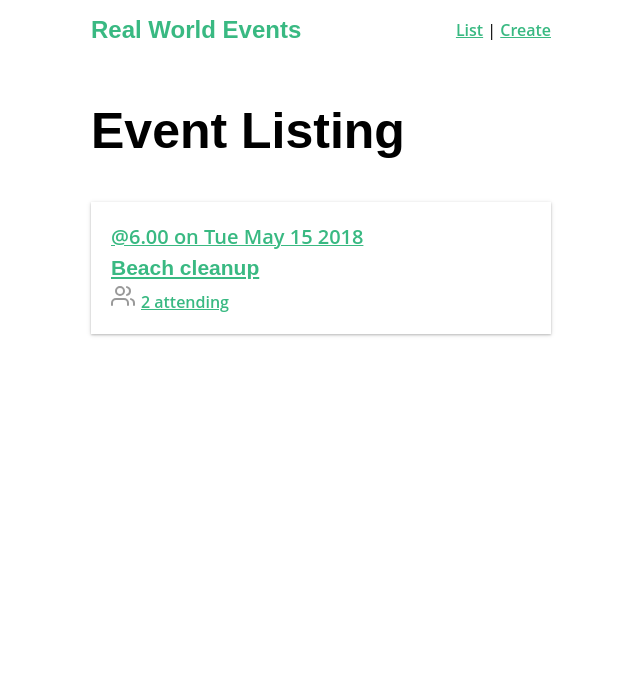
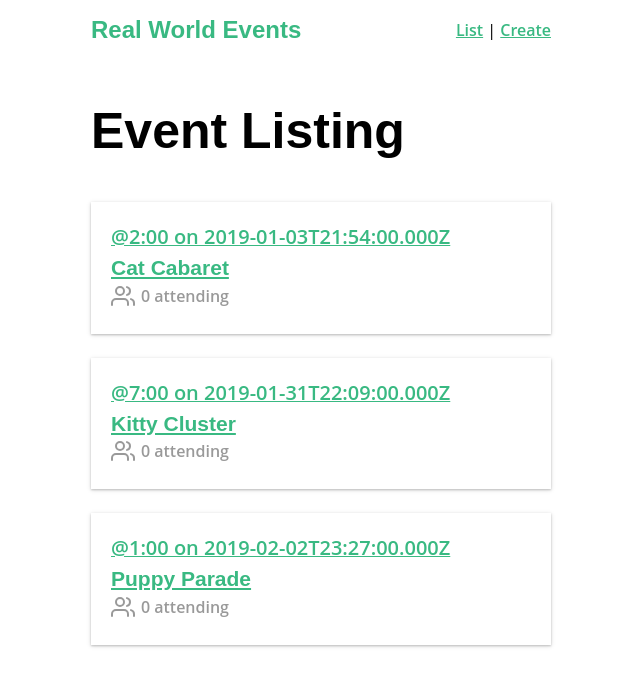
Before and after one commit to barein/vue-training, a Vue app: page / in a window 1280 px wide. Shown: the top 686 px of the page, without its empty margins (319-959 px from the left). Built offline with nearby package versions, Linux system fonts and the light colour scheme; data requests are answered from the project's data file.

Commit message:
Vuex state and getters OK

```diff
--- /dev/null
+++ b/db.json
@@ -0,0 +1,49 @@
+{
+  "events": [
+    {
+      "id": 5928101,
+      "user": {
+        "id": "abc123",
+        "name": "Adam"
+      },
+      "category": "animal welfare",
+      "organizer": "Adam",
+      "title": "Cat Cabaret",
+      "description": "Yay felines!",
+      "location": "Meow Town",
+      "date": "2019-01-03T21:54:00.000Z",
+      "time": "2:00",
+      "attendees": []
+    },
+    {
+      "id": 8419988,
+      "user": {
+        "id": "abc123",
+        "name": "Adam"
+      },
+      "category": "animal welfare",
+      "organizer": "Adam",
+      "title": "Kitty Cluster",
+      "description": "Yay cats!",
+      "location": "Catlandia",
+      "date": "2019-01-31T22:09:00.000Z",
+      "time": "7:00",
+      "attendees": []
+    },
+    {
+      "id": 4582797,
+      "user": {
+        "id": "abc123",
+        "name": "Adam"
+      },
+      "category": "animal welfare",
+      "organizer": "Adam",
+      "title": "Puppy Parade",
+      "description": "Yay pups!",
+      "location": "Puptown ",
+      "date": "2019-02-02T23:27:00.000Z",
+      "time": "1:00",
+      "attendees": []
+    }
+  ]
+}
--- a/package.json
+++ b/package.json
@@ -8,11 +8,14 @@
     "lint": "vue-cli-service lint"
   },
   "dependencies": {
+    "axios": "^0.19.0",
+    "json-server": "^0.15.0",
     "vue": "^2.6.10",
     "vue-router": "^3.0.3",
     "vuex": "^3.0.1"
   },
   "devDependencies": {
+    "@vue/cli-plugin-babel": "^3.8.0",
     "@vue/cli-plugin-eslint": "^3.8.0",
     "@vue/cli-service": "^3.8.0",
     "@vue/eslint-config-prettier": "^4.0.1",
--- a/src/components/BaseIcon.vue
+++ b/src/components/BaseIcon.vue
@@ -2,8 +2,8 @@
   <div class="icon-wrapper">
     <svg class="icon" :width="width" :height="height">
       <use v-bind="{ 'xlink:href': '/feather-sprite.svg#' + name }" />
-      // notice +name here
     </svg>
+    <slot></slot>
   </div>
 </template>
 
--- a/src/components/EventCard.vue
+++ b/src/components/EventCard.vue
@@ -1,25 +1,20 @@
 <template>
-  <router-link :to="{ name: 'event-show', params: { id: '1' } }">
+  <router-link :to="{ name: 'event-show', params: { id: event.id } }">
     <div class="event-card -shadow">
       <span class="eyebrow">@{{ event.time }} on {{ event.date }}</span>
       <h4 class="title">{{ event.title }}</h4>
-      <BaseIcon name="users"></BaseIcon><span>{{ event.attendees.length }} attending</span>
+      <BaseIcon name="users">{{ event.attendees.length }} attending</BaseIcon>
     </div>
   </router-link>
 </template>
 
 <script>
 export default {
+  props: {
+    event: Object
+  },
   data() {
-    return {
-      event: {
-        id: 1,
-        title: "Beach cleanup",
-        date: "Tue May 15 2018",
-        time: "6.00",
-        attendees: [{ id: 1, name: "Johan" }, { id: 2, name: "Mike" }]
-      }
-    };
+    return {};
   }
 };
 </script>
--- a/src/main.js
+++ b/src/main.js
@@ -25,7 +25,7 @@
 
 new Vue({
   router,
-  store,
+  store, //this make the store accessible in every component of the app
   render: function(h) {
     return h(App);
   }
--- /dev/null
+++ b/src/services/EventService.js
@@ -0,0 +1,16 @@
+import axios from 'axios'
+
+const apiClient = axios.create({
+  baseURL: `http://localhost:3000`,
+  withCredentials: false, // This is the default
+  headers: {
+    Accept: 'application/json',
+    'Content-Type': 'application/json'
+  }
+})
+
+export default {
+  getEvents(id) {
+    return apiClient.get('/events/' + id)
+  }
+}
--- a/src/store.js
+++ b/src/store.js
@@ -4,7 +4,26 @@
 Vue.use(Vuex);
 
 export default new Vuex.Store({
-  state: {},
+  state: {
+    user: {
+      id: 1,
+      name: "nicolas"
+    },
+    events: [
+    {id: 1, name: 'event 1'},
+    {id: 2, name: 'event 2'},
+    {id: 3, name: 'event 3'},
+    ],
+    categories: ['nature', 'animal welfare', 'housing', 'education', 'food', 'community'],
+  },
+  getters: {
+    catLength(state) {
+      return state.categories.length;
+    },
+    getEventById: state => id => {
+      return state.events.find(event => event.id === id);
+    }
+  },
   mutations: {},
   actions: {}
 });
--- a/src/views/EventCreate.vue
+++ b/src/views/EventCreate.vue
@@ -1,3 +1,21 @@
 <template>
-  <h1>Create Event</h1>
+  <div>
+    <h1>Create Event</h1>
+    <p>By {{ user.name }}</p>
+    <ul>
+      <li v-for="(categoriy, index) in categories" :key="index">{{ categoriy }}</li>
+    </ul>
+    <p>{{ getEventById(1) }}</p>
+  </div>
 </template>
+
+<script>
+  import { mapState, mapGetters } from 'vuex';
+
+export default {
+  computed: {
+    ...mapGetters(["catLength", "getEventById"]),
+    ...mapState(["user", "categories"])
+  }
+};
+</script>
--- a/src/views/EventList.vue
+++ b/src/views/EventList.vue
@@ -1,16 +1,31 @@
 <template>
   <div>
     <h1>Event Listing</h1>
-    <EventCard />
+    <EventCard v-for="event in events" :key="event.id" :event="event"/>
   </div>
 </template>
 
 <script>
 import EventCard from "@/components/EventCard.vue";
+import EventService from "@/services/EventService.js";
 
 export default {
   components: {
-    EventCard,
+    EventCard
+  },
+  data() {
+    return {
+      events: []
+    };
+  },
+  created() {
+    EventService.getEvents('')
+      .then(response => {
+        this.events = response.data;
+      })
+      .catch(error => {
+        console.log("There was an error:", error.response);
+      });
   }
-}
+};
 </script>
--- a/src/views/EventShow.vue
+++ b/src/views/EventShow.vue
@@ -1,9 +1,65 @@
 <template>
-  <h1>Showing Event #1</h1>
+  <div>
+    <div class="event-header">
+      <span class="eyebrow">@{{ event.time }} on {{ event.date }}</span>
+      <h1 class="title">{{ event.title }}</h1>
+      <h5>Organized by {{ event.organizer }}</h5>
+      <h5>Category: {{ event.category }}</h5>
+    </div>
+    <BaseIcon name="map"><h2>Location</h2></BaseIcon>
+    <address>{{ event.location }}</address>
+    <h2>Event details</h2>
+    <p>{{ event.description }}</p>
+    <h2>Attendees
+      <span class="badge -fill-gradient">{{ event.attendees ? event.attendees.length : 0 }}</span>
+    </h2>
+    <ul class="list-group">
+      <li v-for="(attendee, index) in event.attendees" :key="index" class="list-item">
+        <b>{{ attendee.name }}</b>
+      </li>
+    </ul>
+  </div>
 </template>
 
 <script>
+import EventService from "@/services/EventService.js";
+
 export default {
-  props: ["id"]
-}
+  props: ["id"],
+  data() {
+    return {
+      event: {}
+    };
+  },
+  created() {
+    EventService.getEvents(this.id)
+      .then(response => {
+        this.event = response.data;
+      })
+      .catch(error => {
+        console.log('There was an error:', error.response)
+      });
+  }
+};
 </script>
+
+<style scoped>
+  .location {
+    margin-bottom: 0;
+  }
+  .location > .icon {
+    margin-left: 10px;
+  }
+  .event-header > .title {
+    margin: 0;
+  }
+  .list-group {
+    margin: 0;
+    padding: 0;
+    list-style: none;
+  }
+  .list-group > .list-item {
+    padding: 1em 0;
+    border-bottom: solid 1px #e5e5e5;
+  }
+</style>
```
Also changed, not shown: 1 other file (tests, documents, lock files or other folders).
